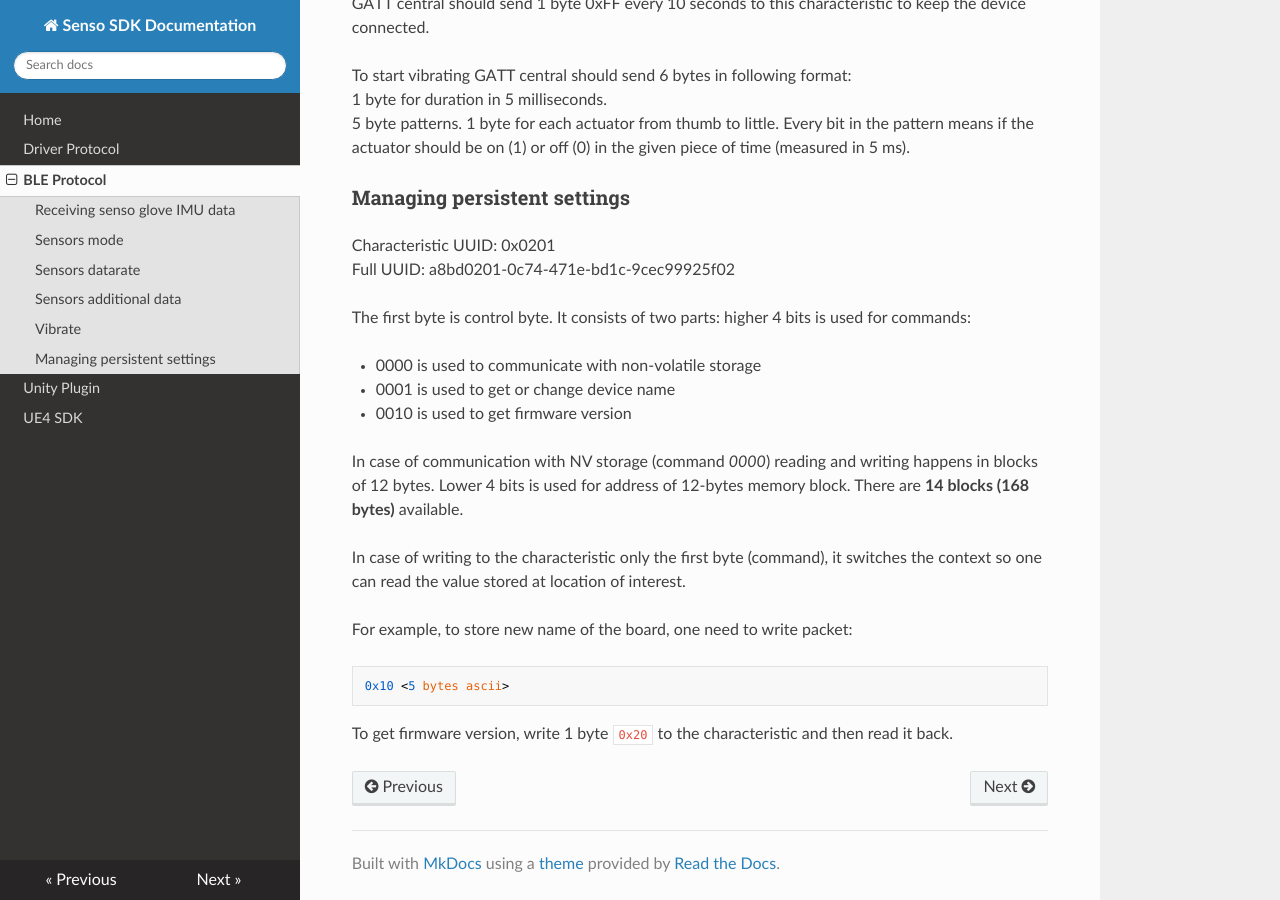
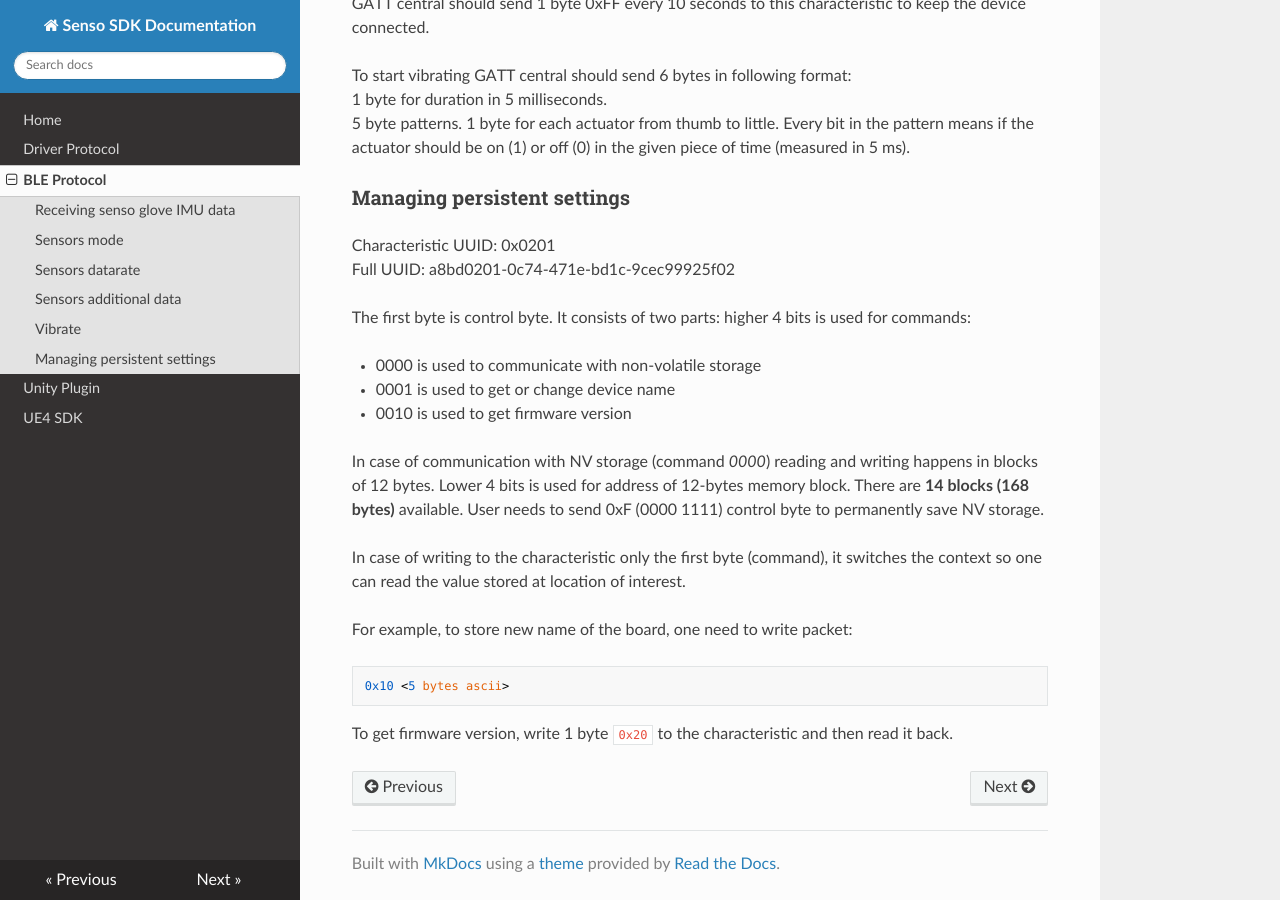
Before and after one commit to paintenzero/senso-docs, an MkDocs documentation site: the page built from docs/ble_protocol.md, in a window 1280 px wide and 900 px high, scrolled down 1330 px. Built offline with MkDocs 1.6.1, drawn with Linux system fonts in a browser that asks for light colours; nearby versions of some CDN libraries; old or Windows-style settings are respelled for this version of MkDocs.

Commit message:
command to permanently save SNV

```diff
--- a/docs/ble_protocol.md
+++ b/docs/ble_protocol.md
@@ -62,7 +62,7 @@ The first byte is control byte. It consists of two parts: higher 4 bits is used
 - 0001 is used to get or change device name
 - 0010 is used to get firmware version
 
-In case of communication with NV storage (command _0000_) reading and writing happens in blocks of 12 bytes. Lower 4 bits is used for address of 12-bytes memory block. There are **14 blocks (168 bytes)** available.
+In case of communication with NV storage (command _0000_) reading and writing happens in blocks of 12 bytes. Lower 4 bits is used for address of 12-bytes memory block. There are **14 blocks (168 bytes)** available. User needs to send 0xF (0000 1111) control byte to permanently save NV storage.
 
 In case of writing to the characteristic only the first byte (command), it switches the context so one can read the value stored at location of interest.
 
```
